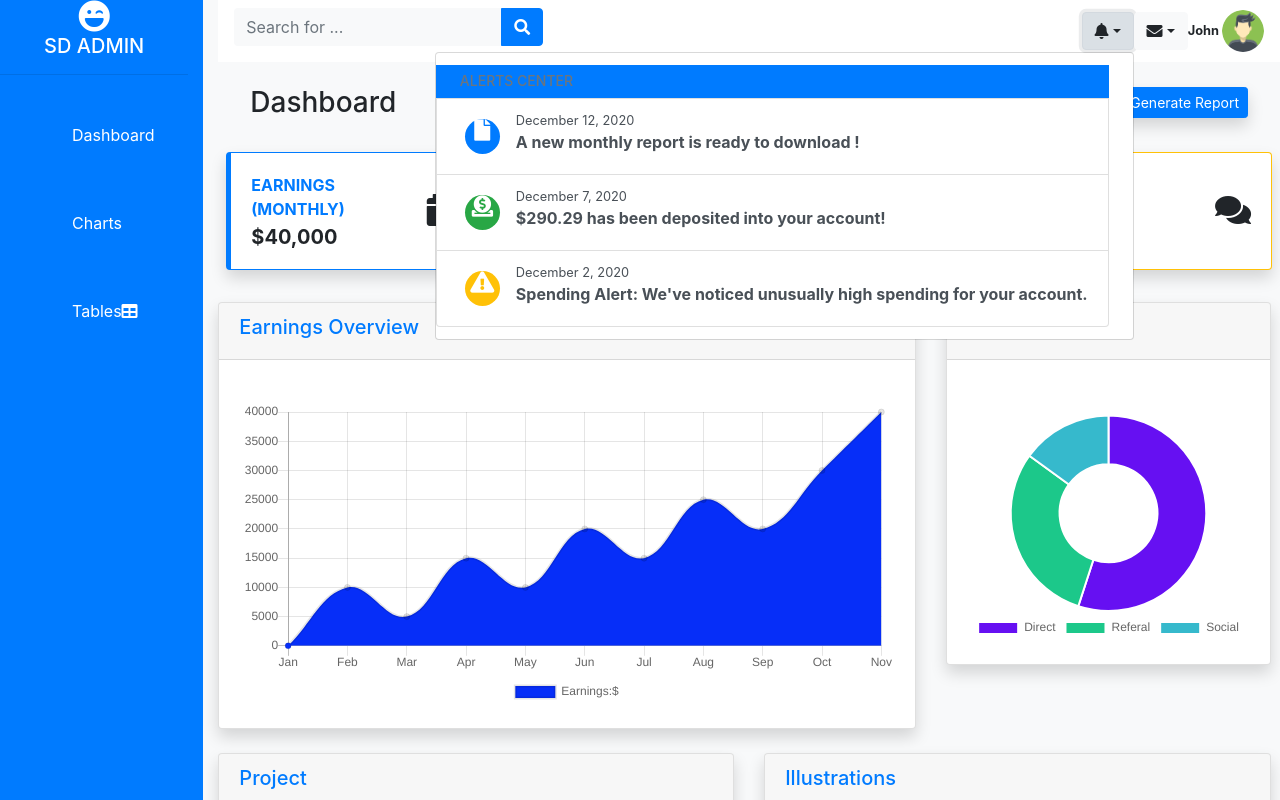
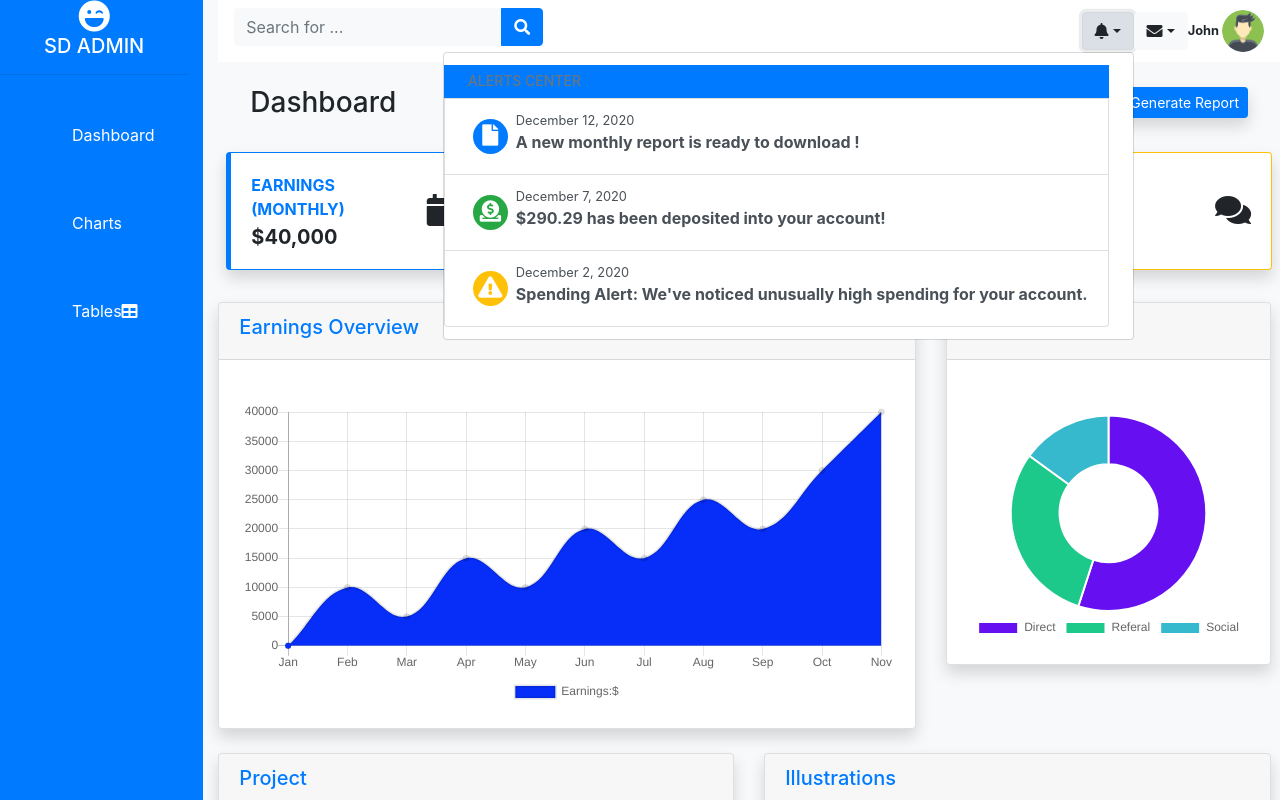
Before and after one commit to dorinsolopa/admin-panel, a React (Create React App) app: page / in a window 1280 px wide. Both pictures are taken after a click on the button 1107 px from the left and 31 px from the top of the page. Shown: the top 800 px of the page. Built offline with nearby package versions, Linux system fonts and the light colour scheme.

Commit message:
adminPanel

```diff
--- a/src/components/dropdown_alert/DropdownAlert.js
+++ b/src/components/dropdown_alert/DropdownAlert.js
@@ -6,8 +6,8 @@ class DropdownAlert extends React.Component {
 
       <a className="d-flex  list-group-item list-group-item-action ">
         <div className="m-2 ">
-          <div className={`rounded-circle text-center mr-2 bg-${this.props.color}`} style={{height:"35px",width:"35px"}}>
-              <i className={this.props.icon}></i>
+          <div className={`rounded-circle text-center ml-auto bg-${this.props.color}`} style={{height:"35px",width:"35px"}}>
+              <i className={`pt-2 ${this.props.icon}`}></i>
           </div>
         </div>
         <div >
```
